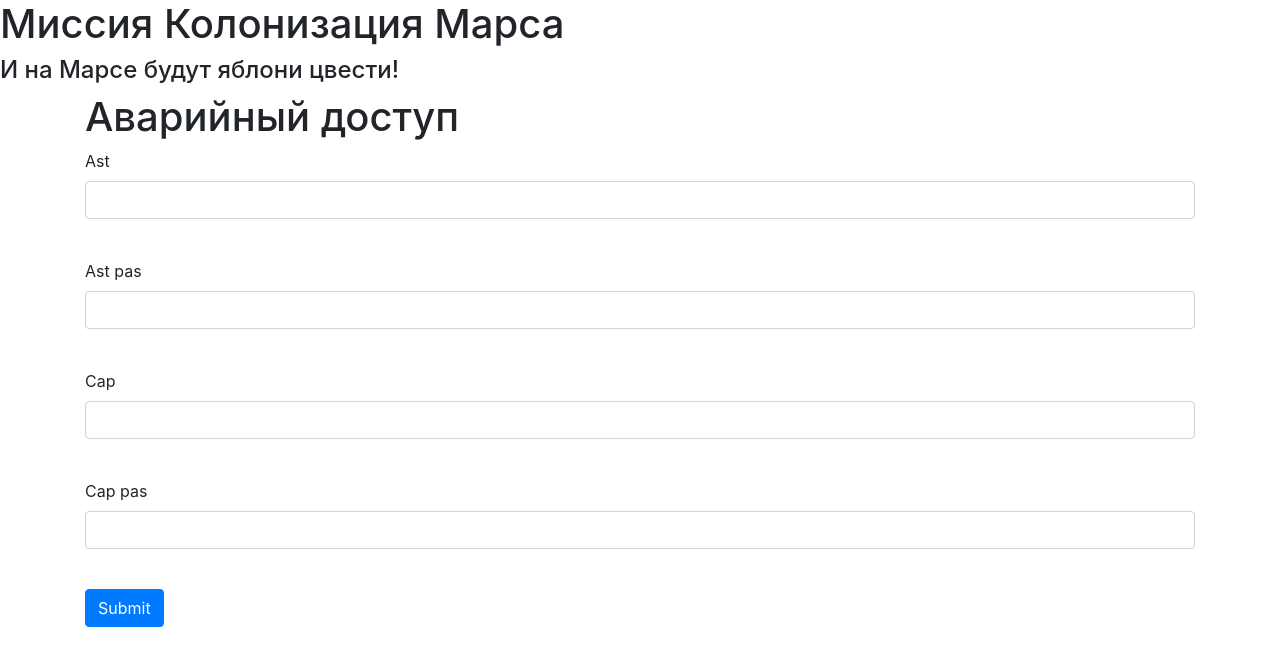
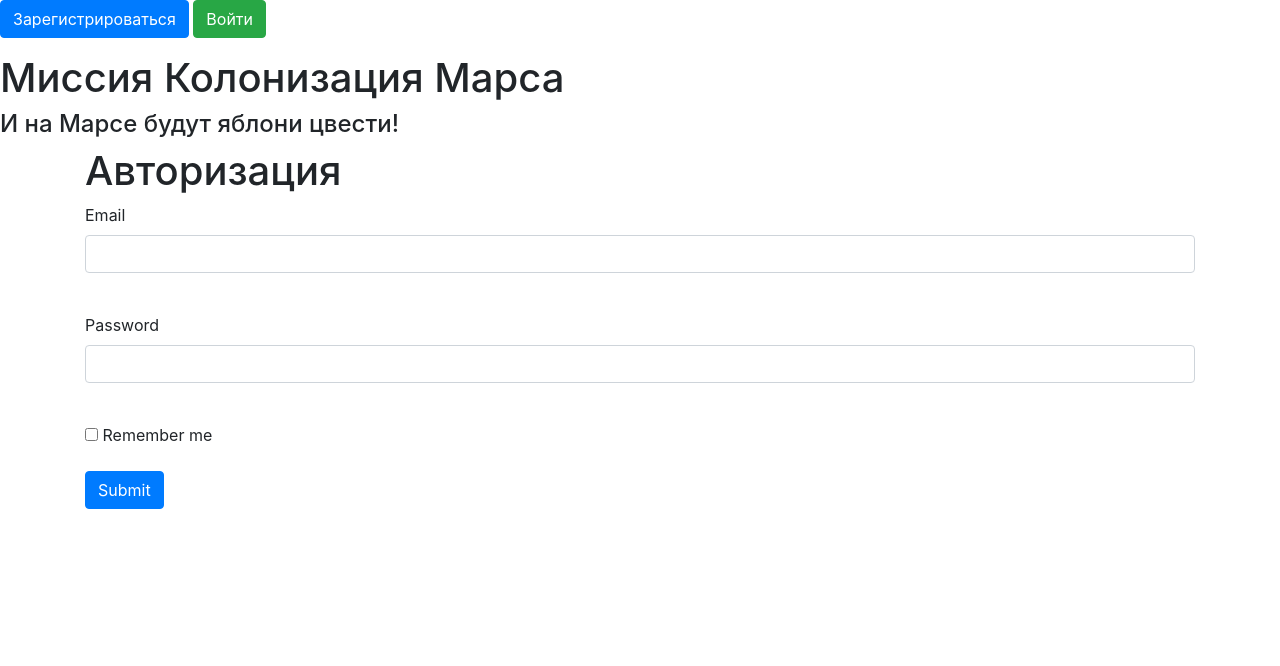
Before and after one commit to yasya-del/WEB, a Flask app: template WEB Шаблоны flask-wtf/templates/login.html in a window 1280 px wide. Shown: the top 666 px of the page. Run offline with Flask 3, Linux system fonts and the light colour scheme; the template is opened without the code that fills it: most values are stand-ins (such as "Sample title", 1, 10 or a date in 2020); form fields are guessed from the names that the template uses; some libraries are stand-ins or nearby versions.

Commit message:
первые 3 задачи урока 4

```diff
--- a/WEB. Знакомство с flask-sqlalchemy/data/users.py
+++ b/WEB. Знакомство с flask-sqlalchemy/data/users.py
@@ -3,9 +3,10 @@
 from .db_session import SqlAlchemyBase
 from sqlalchemy import orm
 from werkzeug.security import generate_password_hash, check_password_hash
+from flask_login import UserMixin
 
 
-class User(SqlAlchemyBase):
+class User(SqlAlchemyBase, UserMixin):
     __tablename__ = 'users'
 
     id = sqlalchemy.Column(sqlalchemy.Integer,
--- /dev/null
+++ b/WEB. Знакомство с flask-sqlalchemy/main.py
@@ -0,0 +1,79 @@
+from flask import Flask, render_template, redirect
+from data import db_session
+from data.users import User
+from data.jobs import Jobs
+from flask_login import LoginManager, login_user, login_required, logout_user
+from forms.user import RegisterForm, LoginForm
+
+
+app = Flask(__name__)
+app.config['SECRET_KEY'] = 'yandexlyceum_secret_key'
+login_manager = LoginManager()
+login_manager.init_app(app)
+@login_manager.user_loader
+def load_user(user_id):
+    db_sess = db_session.create_session()
+    return db_sess.query(User).get(user_id)
+@app.route('/login', methods=['GET', 'POST'])
+def login():
+    form = LoginForm()
+    if form.validate_on_submit():
+        db_sess = db_session.create_session()
+        user = db_sess.query(User).filter(User.email == form.email.data).first()
+        if user and user.check_password(form.password.data):
+            login_user(user, remember=form.remember_me.data)
+            return redirect("/")
+        return render_template('login.html',
+                               message="Неправильный логин или пароль",
+                               form=form)
+    return render_template('login.html', title='Авторизация', form=form)
+@app.route('/logout')
+@login_required
+def logout():
+    logout_user()
+    return redirect("/")
+@app.route('/')
+def index():
+    db_sess = db_session.create_session()
+    jobs = db_sess.query(Jobs).all()
+    print(jobs)
+    return render_template("index.html", jobs=jobs)
+
+@app.route('/register', methods=['GET', 'POST'])
+def reqister():
+    form = RegisterForm()
+    if form.validate_on_submit():
+        if form.password.data != form.password_again.data:
+            return render_template('register.html', title='Регистрация',
+                                   form=form,
+                                   message="Пароли не совпадают")
+        db_sess = db_session.create_session()
+        if db_sess.query(User).filter(User.email == form.email.data).first():
+            return render_template('register.html', title='Регистрация',
+                                   form=form,
+                                   message="Такой пользователь уже есть")
+        user = User(
+            name=form.name.data,
+            surname=form.surname.data,
+            age=form.age.data,
+            position=form.position.data,
+            speciality=form.speciality.data,
+            address=form.address.data,
+            email=form.email.data
+        )
+        user.set_password(form.password.data)
+        db_sess.add(user)
+        db_sess.commit()
+        return redirect('/login')
+    return render_template('register.html', title='Регистрация', form=form)
+
+
+def main():
+    db_session.global_init("db/mars_explorer.db")
+    app.run()
+
+
+
+
+if __name__ == '__main__':
+    main()
--- a/WEB. Знакомство с flask-sqlalchemy/templates/base.html
+++ b/WEB. Знакомство с flask-sqlalchemy/templates/base.html
@@ -12,6 +12,14 @@
 <body>
 <header>
     <nav>
+        {% if current_user.is_authenticated %}
+    <a class="navbar-brand" href="/logout">{{ current_user.name }}</a>
+{% else %}
+    <p>
+        <a class="btn btn-primary " href="/register">Зарегистрироваться</a>
+        <a class="btn btn-success" href="/login">Войти</a>
+    </p>
+{% endif %}
         <h1>Миссия Колонизация Марса</h1>
     </nav>
     <h4>И на Марсе будут яблони цвести!</h4>
--- /dev/null
+++ b/WEB. Знакомство с flask-sqlalchemy/templates/login.html
@@ -0,0 +1,29 @@
+{% extends "base.html" %}
+
+{% block content %}
+    <h1>Авторизация</h1>
+    <form action="" method="post">
+        {{ form.hidden_tag() }}
+        <p>
+            {{ form.email.label }}<br>
+            {{ form.email(class="form-control", type="email") }}<br>
+            {% for error in form.email.errors %}
+                <div class="alert alert-danger" role="alert">
+                    {{ error }}
+                </div>
+            {% endfor %}
+        </p>
+        <p>
+            {{ form.password.label }}<br>
+            {{ form.password(class="form-control", type="password") }}<br>
+            {% for error in form.password.errors %}
+                <div class="alert alert-danger" role="alert">
+                    {{ error }}
+                </div>
+            {% endfor %}
+        </p>
+        <p>{{ form.remember_me() }} {{ form.remember_me.label }}</p>
+        <p>{{ form.submit(type="submit", class="btn btn-primary") }}</p>
+        <div>{{ message }}</div>
+    </form>
+{% endblock %}
```
Also changed, not shown: WEB. Знакомство с flask-sqlalchemy/1.py (deleted, +0 -26 lines), WEB. Знакомство с flask-sqlalchemy/db/mars_explorer.db.
